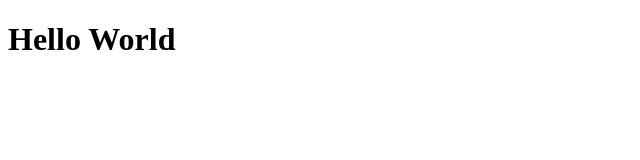
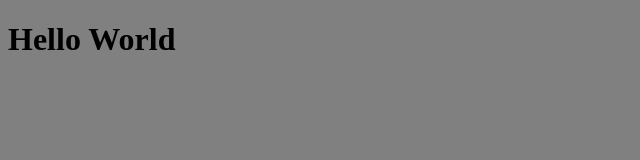
Before and after one commit to michey85/CreativeAgency, a plain HTML site: page index.html in a window 1280 px wide. Shown: the whole page, without its empty margins (0-640 px from the left). Drawn offline with Linux system fonts and the light colour scheme.

Commit message:
Фон серый

```diff
--- a/index.html
+++ b/index.html
@@ -5,7 +5,7 @@
     <title></title>
     <link rel="stylesheet" href="./css/style.css">
   </head>
-  <body>
+  <body style="background: gray;">
     <div class="container">
       <h1>Hello World</h1>
     </div>
```
